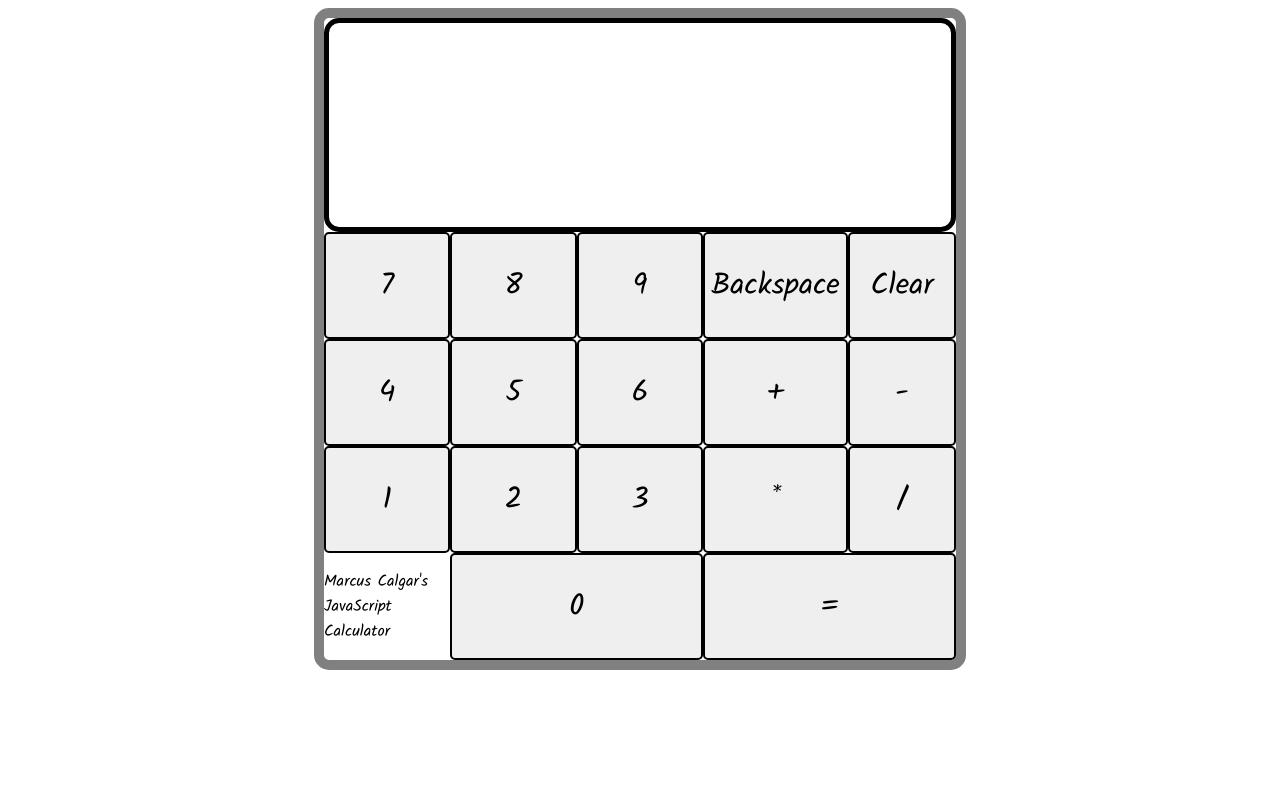
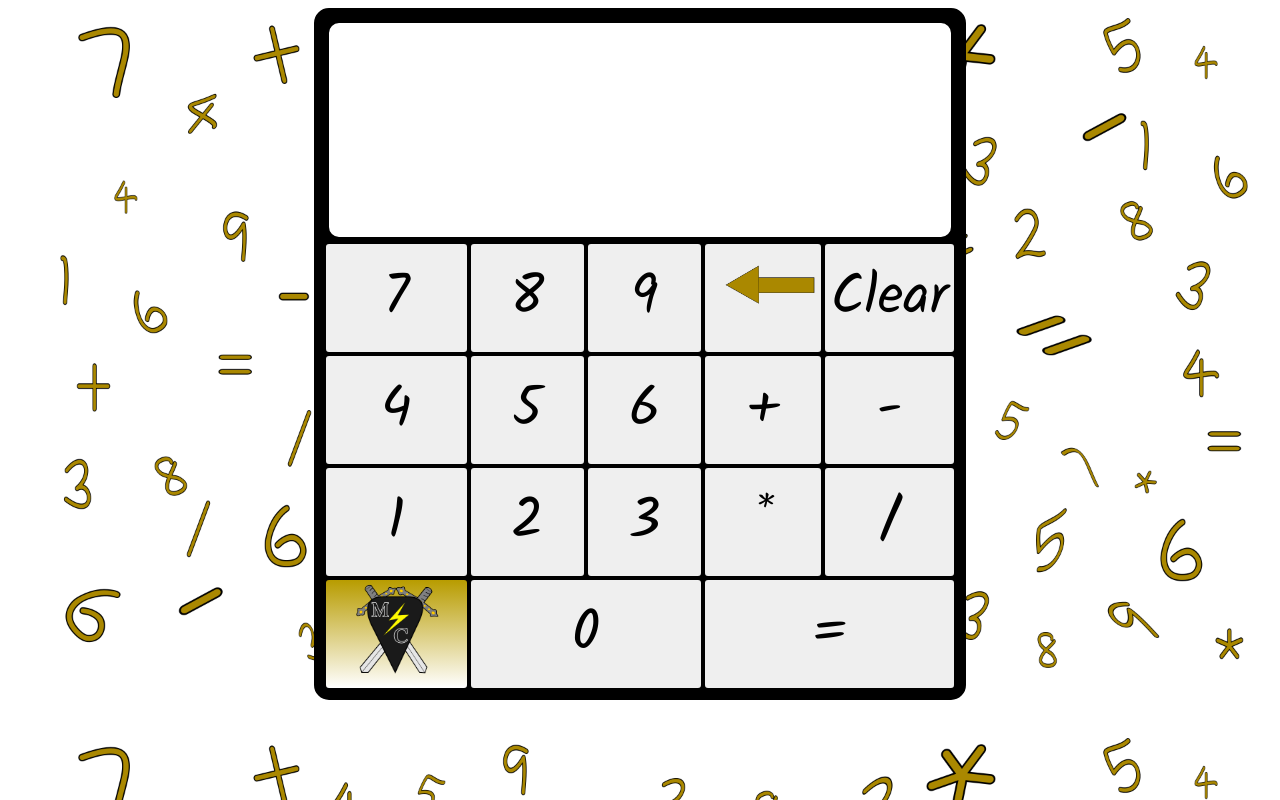
Before and after one commit to MarcusCalgar/javascript_calculator, a plain HTML site: page index.html in a window 1280 px wide. Drawn offline with Linux system fonts and the light colour scheme.

Commit message:
Added background picture + logo

```diff
--- a/index.html
+++ b/index.html
@@ -6,12 +6,14 @@
         <link href="https://fonts.googleapis.com/css?family=Kalam&display=swap" rel="stylesheet">
         <style>
             body {
+                background-image: url("./background.png");
                 font-family: 'Kalam', cursive;
-                font-size: 100%
+                background-size: cover;
+                font-size: 100%;
             }
             button {
                 font-family: 'Kalam', cursive;
-                font-size: 30px;
+                font-size: 3.5em;
                 border: 2px solid black;
                 border-radius: 5px;
             }
@@ -19,8 +21,9 @@
                 background-color: lightgray;
             }
            #calculator {
+               background-color: black;
                width: 50%;
-               border: 10px solid grey;
+               border: 10px solid black;
                border-radius: 15px;
                margin: auto;
                display: grid;
@@ -30,9 +33,10 @@
                border: 5px solid black;
                border-radius: 15px;
                grid-area: 1 / 1 / 3 / 6;
+               background-color: white;
            }
            #display {
-               font-size: 2.5em;
+               font-size: 3.5em;
                text-align: right;
                margin-right: 5%;
            }
@@ -71,6 +75,11 @@
                 #num9 {
                     grid-area: 1/3/2/4;
                 }
+            #logo {
+                background-image: linear-gradient(rgb(184, 156, 0), white);
+                border: 2px solid black;
+                border-radius: 5px;
+            }
            #operatorButtons {
                grid-area: 3/4/7/6;
                display: grid;
@@ -78,6 +87,9 @@
            }
                 #backspace {
                     grid-area: 1/1/2/2;
+                    background-image: url("./backspace.png");
+                    background-repeat: no-repeat;
+                    background-size: contain;
                 }
                 #equal {
                     grid-area: 4/1/5/3
@@ -90,7 +102,7 @@
                <p id="display"></p>
             </div>
             <div id="numButtons">
-                <div id="logo"><p>Marcus Calgar's JavaScript Calculator</p></div>
+                <div id="logo"><img src="./logo.png" alt="Logo" height=100px></div>
                 <button class="numButton" id="num0" type="button">0</button>
                 <button class="numButton" id="num1" type="button">1</button>
                 <button class="numButton" id="num2" type="button">2</button>
@@ -103,7 +115,7 @@
                 <button class="numButton" id="num9" type="button">9</button>
             </div>
             <div id="operatorButtons">
-                <button id="backspace" type="button">Backspace</button>
+                <button id="backspace" type="button"></button>
                 <button id="clear" type="button">Clear</button>
                 <button class="equalButton" id="equal" type="button">=</button>
                 <button class="operatorButton" id="add" type="button">+</button>
```
Also changed, not shown: background.png (added), background.svg (added), backspace.png (added), backspace.svg (added), logo.png (added), logo.svg (added).
